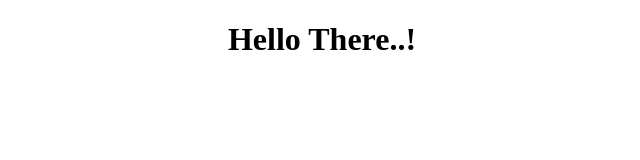
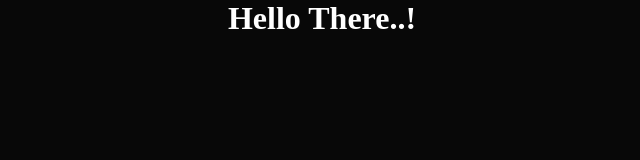
Before and after one commit to Prasanna-Kalathy/Portfolio-Website, a plain HTML site: page index.html in a window 1280 px wide. Shown: the whole page, without its empty margins (318-958 px from the left). Drawn offline with Linux system fonts and the light colour scheme.

Commit message:
Added Css and JS file and applied styles for Universal and body selectors

```diff
--- /dev/null
+++ b/css/styles.css
@@ -0,0 +1,11 @@
+*{
+    margin: 0;
+    padding: 0;
+    font-family: 'Montserrat', 'sans-serif';
+    box-sizing: border-box;
+}
+
+body{
+    background: #080808;
+    color: #fff;
+}
--- a/index.html
+++ b/index.html
@@ -1,13 +1,23 @@
 <!DOCTYPE html>
 <html lang="en">
-<head>
-    <meta charset="UTF-8">
-    <meta name="viewport" content="width=device-width, initial-scale=1.0">
+  <head>
+    <meta charset="UTF-8" />
+    <meta name="viewport" content="width=device-width, initial-scale=1.0" />
     <title>Prasanna-Pk</title>
-</head>
-<body>
+    <!-- Google Fonts Link-->
+    <link rel="preconnect" href="https://fonts.googleapis.com" />
+    <link rel="preconnect" href="https://fonts.gstatic.com" crossorigin />
+    <link
+      href="https://fonts.googleapis.com/css2?family=Montserrat:ital,wght@1,750&display=swap"
+      rel="stylesheet"
+    />
+    <!-- Stylesheet Link-->
+    <link rel="stylesheet" href="css/styles.css">
+  </head>
+
+  <body>
     <div align="center">
-        <h1>Hello There..!</h1>
+      <h1>Hello There..!</h1>
     </div>
-</body>
+  </body>
 </html>
```
Also changed, not shown: js/script.js (added).
